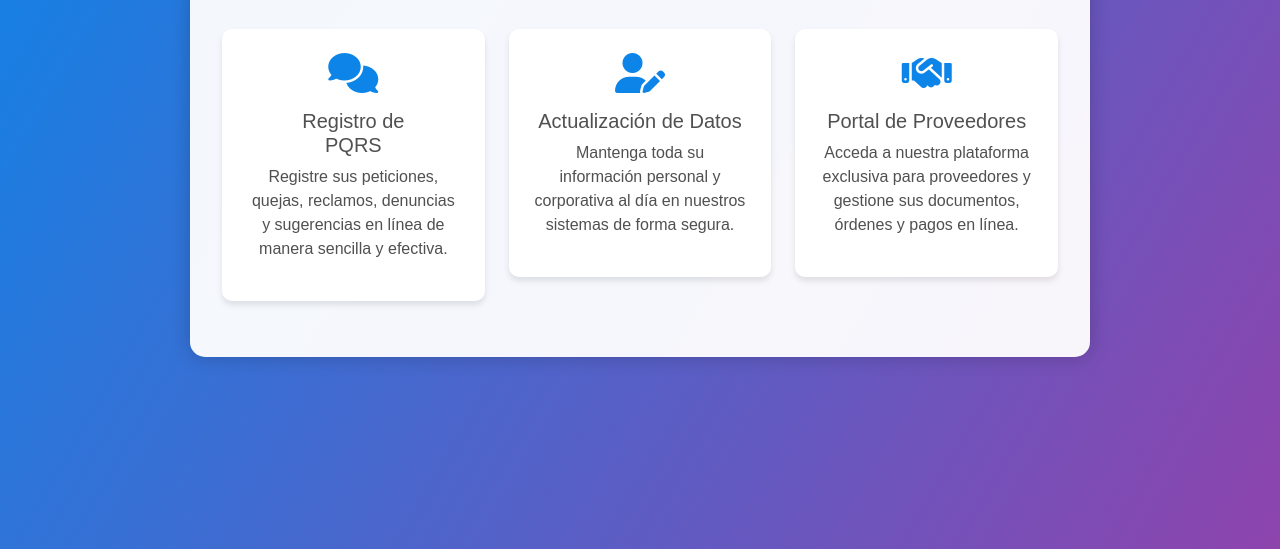
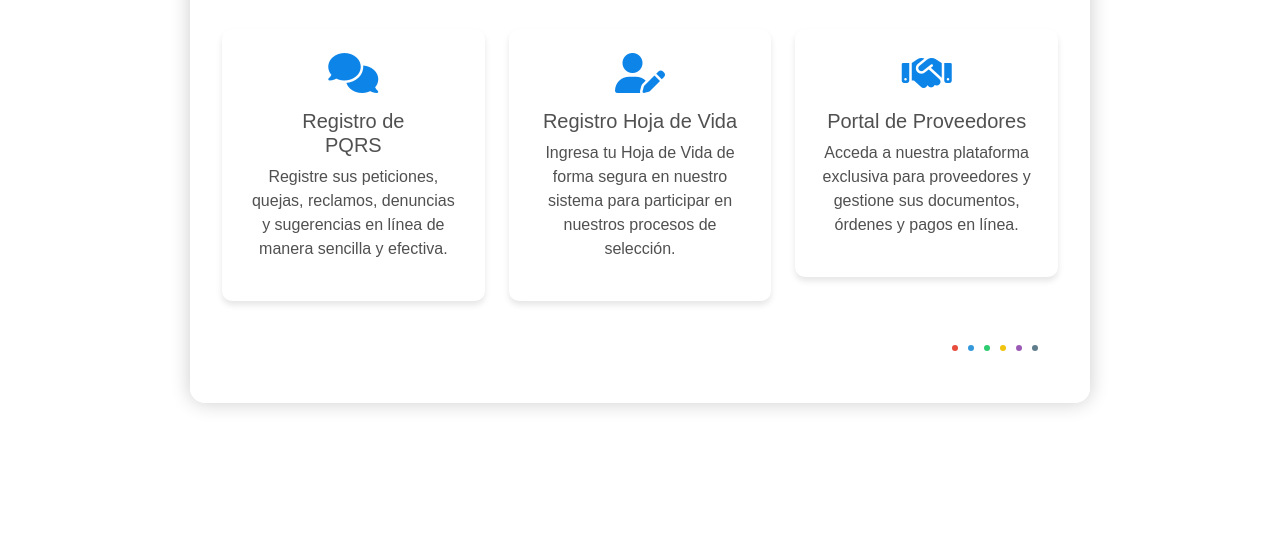
Before and after one commit to jwramirezc/demos-intranet, a plain HTML site: page index.html in a window 1280 px wide. Shown: the part 251-800 px from the top of the page. Drawn offline with nearby package versions, Linux system fonts and the light colour scheme.

Commit message:
el servicio de cambio de color queda funcional

```diff
--- a/assets/css/style_index.css
+++ b/assets/css/style_index.css
@@ -1,5 +1,4 @@
 body {
-  background: linear-gradient(120deg, #0d85e8, #8e44ad);
   min-height: 100vh;
   margin: 0;
   font-family: 'Poppins', sans-serif;
@@ -68,18 +67,6 @@ body {
   margin-bottom: 0.8rem;
 }
 
-/* .service-form {
-  display: none;
-  background: white;
-  border-radius: 10px;
-  box-shadow: 0 4px 6px rgba(0, 0, 0, 0.1);
-  padding: 2rem;
-  margin-top: 1.5rem;
-  animation: fadeIn 0.5s ease;
-  width: 100%;
-  height: max-content;
-} */
-
 .ratio-16x9 {
   --bs-aspect-ratio: 75%;
 }
@@ -147,3 +134,56 @@ body {
   font-size: smaller;
   text-align: justify;
 }
+
+/* Colores */
+
+/* Contenedor de botones de color */
+.color-buttons {
+  display: flex;
+  justify-content: right;
+  gap: 10px;
+  margin: 20px;
+}
+
+/* Estilo de los botones de color */
+.color-button {
+  width: 6px;
+  height: 6px;
+  border-radius: 50%;
+  border: 3px solid transparent;
+  cursor: pointer;
+  transition: transform 0.2s ease, border-color 0.2s ease;
+}
+
+.color-button:hover {
+  transform: scale(1.1);
+}
+
+.color-button.active {
+  border-color: #333;
+}
+
+/* Colores específicos de los botones */
+.red {
+  background-color: #e74c3c;
+}
+
+.blue {
+  background-color: #3498db;
+}
+
+.green {
+  background-color: #2ecc71;
+}
+
+.yellow {
+  background-color: #f1c40f;
+}
+
+.purple {
+  background-color: #9b59b6;
+}
+
+.gray {
+  background-color: #607d8b;
+}
--- a/index.html
+++ b/index.html
@@ -17,9 +17,9 @@
     <div class="container py-4">
         <div class="main-container">
             <div class="header">
-                <img src="https://www.saiasoftware.com/wp-content/uploads/2024/imagenesdemos/logo_portal.png"
+                <img src="https://www.saiasoftware.com/wp-content/uploads/2024/imagenesdemos/logo_portal_demo2.png"
                     alt="Logo Organización">
-                <h2>Trámites en Línea</h2>
+                <h2 class="text-center">Trámites en Línea</h2>
                 <p class="text-muted">Seleccione el trámite que desea realizar</p>
             </div>
 
@@ -30,7 +30,7 @@
                         <div class="service-card text-center" id="service-1" data-bs-toggle="modal"
                             data-bs-target="#miModal">
                             <i class="fas fa-comments"></i>
-                            <h5>Registro de </br>PQRS</h5>
+                            <h5>Registro de </br> PQRS</h5>
                             <p>Registre sus peticiones, quejas, reclamos, denuncias y sugerencias en línea de manera
                                 sencilla y efectiva.</p>
                         </div>
@@ -41,9 +41,9 @@
                         <div class="service-card text-center" id="service-2" data-bs-toggle="modal"
                             data-bs-target="#miModal">
                             <i class="fas fa-user-edit"></i>
-                            <h5>Actualización de Datos</h5>
-                            <p>Mantenga toda su información personal y corporativa al día en nuestros sistemas de forma
-                                segura.</p>
+                            <h5>Registro Hoja de Vida</h5>
+                            <p>Ingresa tu Hoja de Vida de forma segura en nuestro sistema para
+                                participar en nuestros procesos de selección.</p>
                         </div>
                     </div>
 
@@ -83,6 +83,17 @@
                 </div>
             </div>
 
+            <div class="container-colors">
+                <div class="color-buttons">
+                    <div class="color-button red" data-color="red"></div>
+                    <div class="color-button blue" data-color="blue"></div>
+                    <div class="color-button green" data-color="green"></div>
+                    <div class="color-button yellow" data-color="yellow"></div>
+                    <div class="color-button purple" data-color="purple"></div>
+                    <div class="color-button gray" data-color="gray"></div>
+                </div>
+
+            </div>
 
         </div>
     </div>
@@ -92,6 +103,7 @@
 
     <!-- script js -->
     <script text="text/javascript" src="./assets/js/script_index.js"> </script>
+    <script text="text/javascript" src="./assets/js/script_colors.js"> </script>
 
 </body>
 
```
